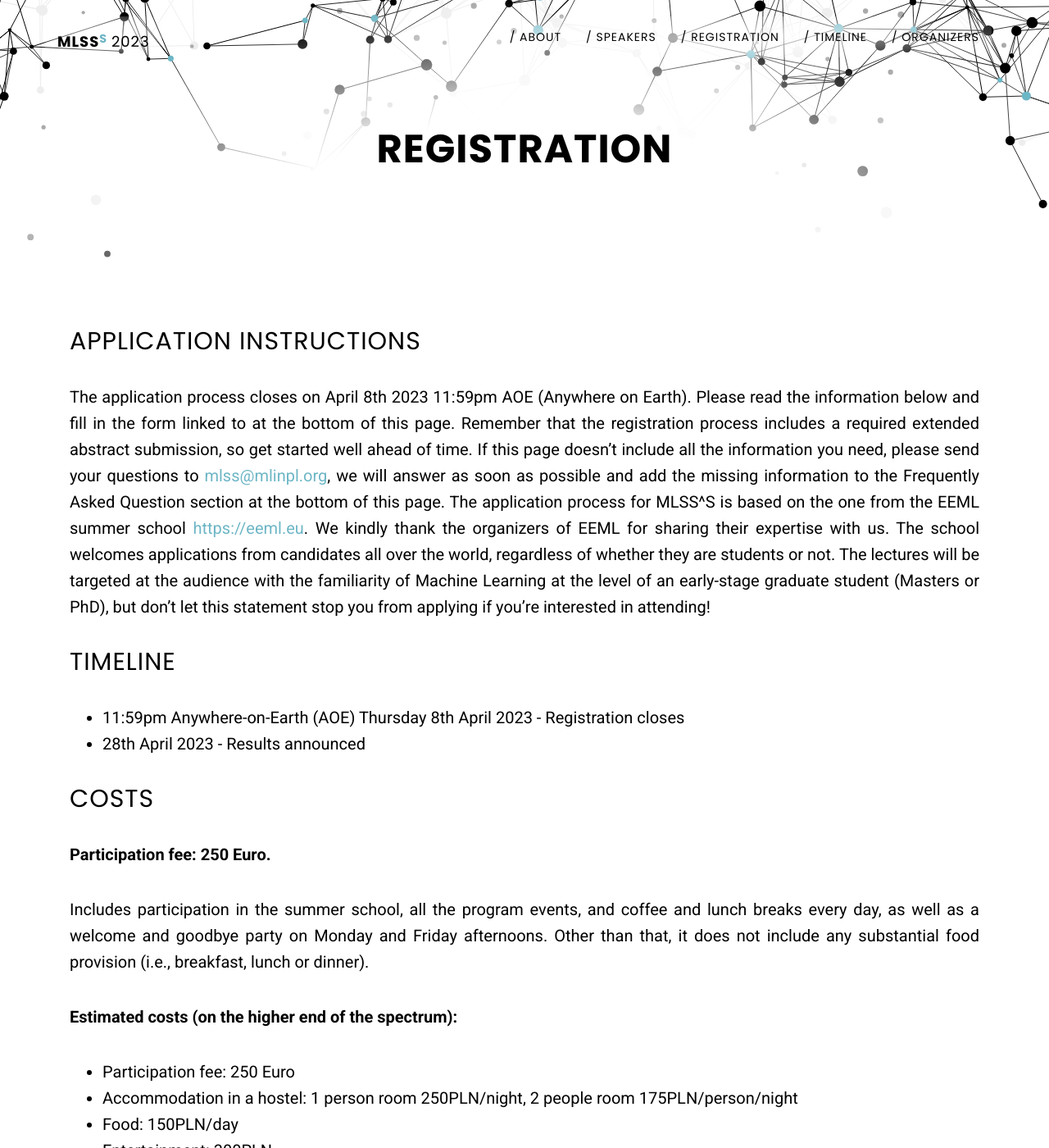
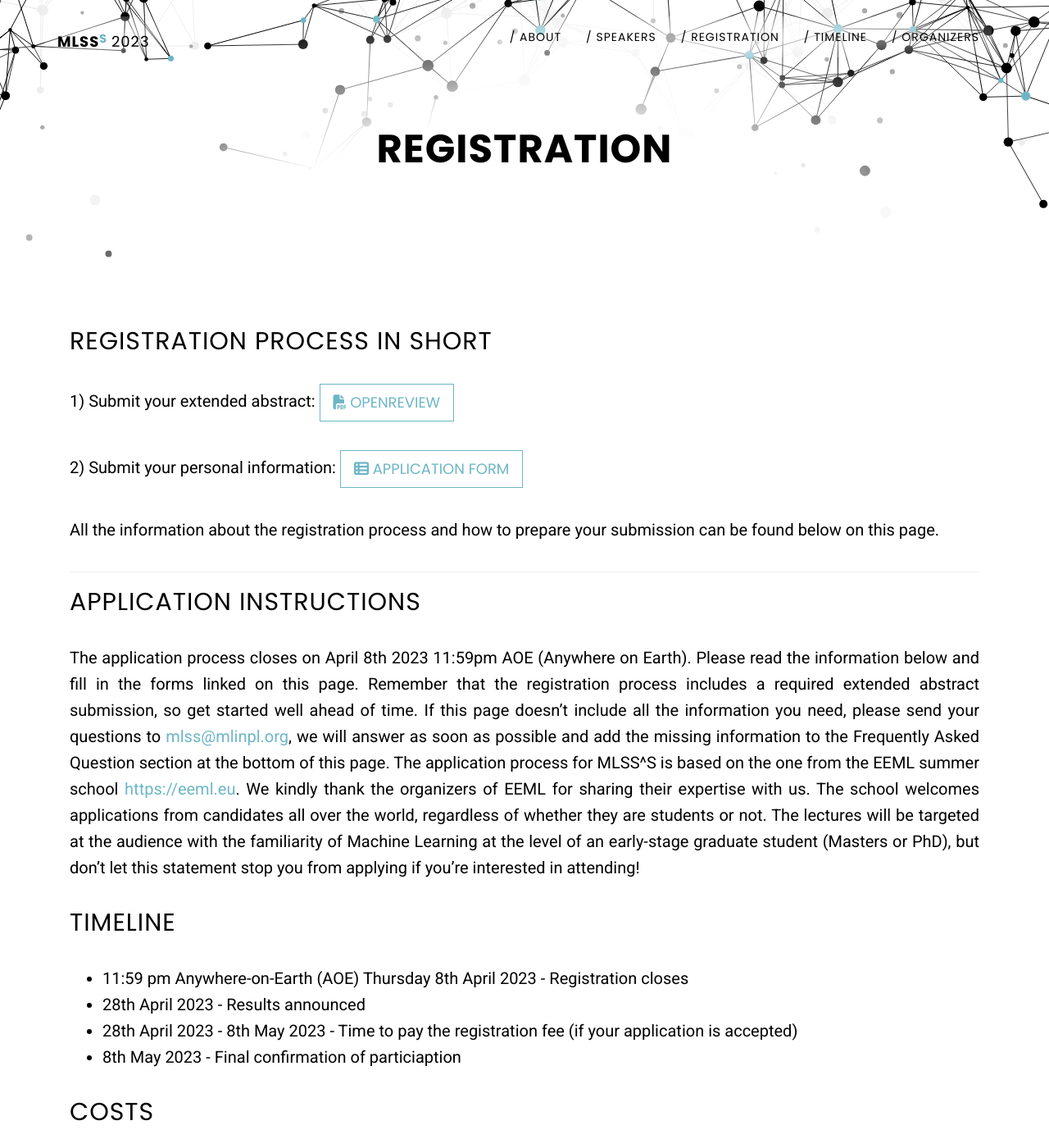
Before and after one commit to mlinpl/mlss2023.mlinpl.org, a Jekyll site: the page built from mlss-registration.md, in a window 1280 px wide and 1400 px high. Shown: the whole window at 82% size. Built offline with Jekyll 4.4.1, drawn with Linux system fonts in a browser that asks for light colours; some of the changed text lies outside the part shown.

Commit message:
Fix coundown date, update 404.html, add more visible buttons to the application forms

```diff
--- a/_config.yml
+++ b/_config.yml
@@ -39,7 +39,7 @@ header:
   subheading: Machine Learning Summer School</br>on applications in <span class="emph">Science</span>
   date-location: 26 June - 2 July / Kraków, Poland
   # Countdown settings
-  countdown-date: "2023-04-09T00:00:00"
+  countdown-date: "2023-04-09T12:00:00Z"
   countdown-text: '<a href="registration">Registation</a> closes in:'
 
 
--- a/mlss-registration.md
+++ b/mlss-registration.md
@@ -5,10 +5,22 @@ permalink: /registration
 ---
 
 
+## Registration process in short
+
+1) Submit your extended abstract: <a href="https://openreview.net/group?id=MLinPL.org/2023/MLSS" class="btn btn-default btn-lg"><i class="fa-solid fa-file-pdf"></i> <span class="network-name">Openreview</span></a>
+
+2) Submit your personal information: <a href="https://forms.office.com/e/zR57si49sE" class="btn btn-default btn-lg"><i class="fa-solid fa-table-list"></i> <span class="network-name">Application form</span></a>
+
+All the information about the registration process and how to prepare your submission can be found below on this page.
+
+
+---
+
+
 ## Application instructions
 
 The application process closes on April 8th 2023 11:59pm AOE (Anywhere on Earth).
-Please read the information below and fill in the form linked to at the bottom of this page.
+Please read the information below and fill in the forms linked on this page.
 Remember that the registration process includes a required extended abstract submission, so get started well ahead of time.
 If this page doesn’t include all the information you need, please send your questions to [{{ site.email }}](mailto:{{ site.email }}), we will answer as soon as possible and add the missing information to the Frequently Asked Question section at the bottom of this page.
 The application process for MLSS^S is based on the one from the EEML summer school [https://eeml.eu](https://eeml.eu/). We kindly thank the organizers of EEML for sharing their expertise with us.
@@ -17,8 +29,10 @@ The school welcomes applications from candidates all over the world, regardless
 
 ## Timeline
 
-- 11:59pm Anywhere-on-Earth (AOE) Thursday 8th April 2023 - Registration closes
+- 11:59 pm Anywhere-on-Earth (AOE) Thursday 8th April 2023 - Registration closes
 - 28th April 2023 - Results announced
+- 28th April 2023 - 8th May 2023 - Time to pay the registration fee (if your application is accepted)
+- 8th May 2023 - Final confirmation of particiaption
 
 
 ## Costs
@@ -110,10 +124,13 @@ In your OpenReview application, please add the type of your extended abstract (o
 - (bonus) Additional interpretation / insights about the works, or re-interpretation of one of the works in the light of the other
 
 
-#### Link to Openreview: [https://openreview.net/group?id=MLinPL.org/2023/MLSS](https://openreview.net/group?id=MLinPL.org/2023/MLSS)
+---
 
-#### Link to the application form: [https://forms.office.com/e/zR57si49sE](https://forms.office.com/e/zR57si49sE)
+1) Link to OpenReview: <a href="https://openreview.net/group?id=MLinPL.org/2023/MLSS" class="btn btn-default btn-lg"><i class="fa-solid fa-file-pdf"></i> <span class="network-name">Openreview</span></a>
 
+2) Link to the application form: <a href="https://forms.office.com/e/zR57si49sE" class="btn btn-default btn-lg"><i class="fa-solid fa-table-list"></i> <span class="network-name">Application form</span></a>
+
+---
 
 
 ## Frequently Asked Questions
```
Also changed, not shown: 404.html (+10 -20 lines).
